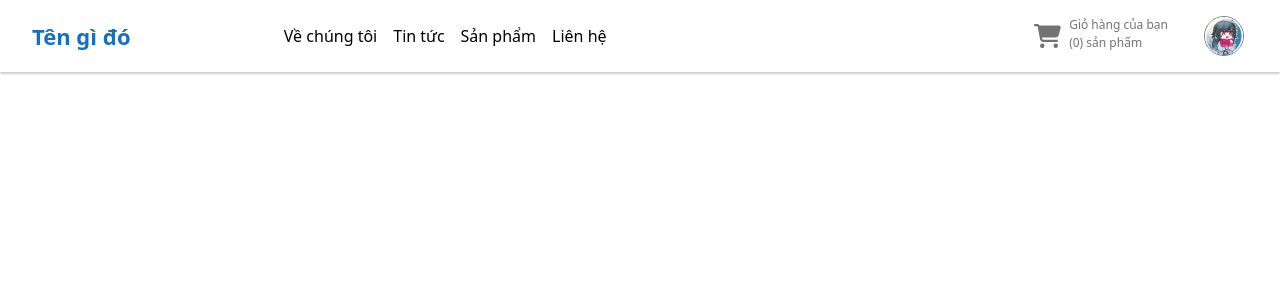
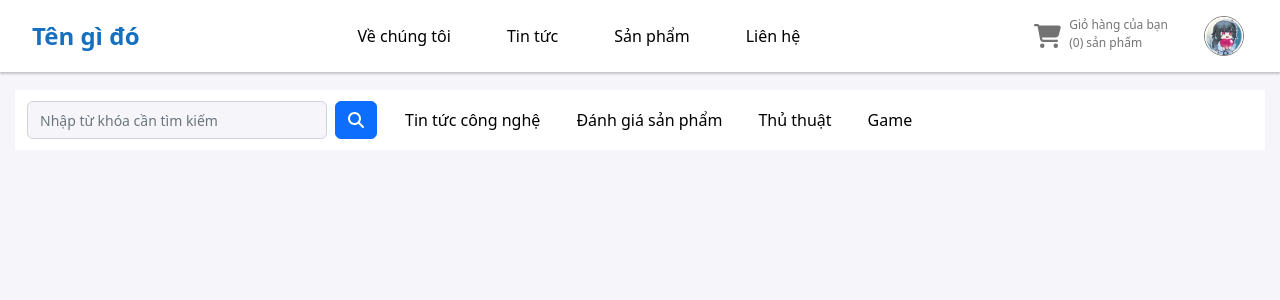
Before and after one commit to perovenus/web-programming, a React (Create React App) app in the folder ltw/: page / in a window 1280 px wide. Shown: the top 300 px of the page. Built offline with nearby package versions, Linux system fonts and the light colour scheme.

Commit message:
Categories bar implement

```diff
--- a/ltw/src/App.js
+++ b/ltw/src/App.js
@@ -1,12 +1,11 @@
 import Home from "./pages/home";
 import Header from "./components/header/Header";
 import CategoriesBar from "./components/categories-bar/CategoriesBar";
+import News from "./pages/news/News";
 
 function App() {
   return (
-    <>
-      <header><Header /></header>
-    </>
+    <News />
   );
 }
 
--- /dev/null
+++ b/ltw/src/components/categories-bar/CategoriesBar.css
@@ -0,0 +1,67 @@
+@media screen and (min-width: 992px) {
+    .categories-bar {
+        padding: 0;
+    }
+
+    .categories-bar .navbar-nav a {
+        position: relative;
+        padding: 10px;
+        margin: 0 20px;
+    }
+
+    .categories-bar .navbar-nav a:after {
+        position: absolute;
+        bottom: 0;
+        left: 0;
+        right: 0;
+        margin: 0 auto;
+        content: '';
+        background-color: black;
+        width: 0%;
+        height: 4px;
+        border-radius: 60px;
+        transition: all .5s;
+    }
+
+    .categories-bar .navbar-nav a:hover::after {
+        width: 60%;
+    }
+}
+
+.categories-bar {
+    background-color: #ffffff;
+    padding: 0;
+}
+
+.categories-bar .form-control {
+    background-color: #F5F5FA;
+    font-size: 12px;
+    width: 210px;
+}
+
+@media screen and (min-width: 500px) {
+    .categories-bar .form-control {
+        width: 300px;
+        font-size: 14px;
+    }
+}
+
+.categories-bar .navbar-nav a {
+    position: relative;
+    color: black;
+    font-weight: 400;
+}
+
+.categories-bar .navbar-nav a:hover {
+    font-weight: 500;
+}
+
+.categories-bar .navbar-nav a {
+    margin: 0 10px;
+}
+
+@media screen and (min-width: 992px) {
+    .categories-bar form {
+        margin-right: 10px;
+    }
+}
--- a/ltw/src/components/categories-bar/CategoriesBar.js
+++ b/ltw/src/components/categories-bar/CategoriesBar.js
@@ -1,20 +1,38 @@
-import React from 'react'
+import React from 'react';
+import { FontAwesomeIcon } from '@fortawesome/react-fontawesome';
+import { faMagnifyingGlass } from '@fortawesome/free-solid-svg-icons';
+import './CategoriesBar.css';
 
 export default function CategoriesBar() {
   return (
-    <ul class="nav nav-tabs">
+    <nav class="navbar navbar-expand-lg categories-bar" id="categories-bar">
+      <div class="container-fluid">
+        <form class="d-flex" role="search">
+          <input class="form-control me-2" type="search" placeholder="Nhập từ khóa cần tìm kiếm" aria-label="Search" />
+          <button type="button" class="btn btn-primary">
+            <FontAwesomeIcon icon={faMagnifyingGlass} />
+          </button>
+        </form>
+        <button class="navbar-toggler" type="button" data-bs-toggle="collapse" data-bs-target="#navbarSupportedContent" aria-controls="navbarSupportedContent" aria-expanded="false" aria-label="Toggle navigation">
+          <span class="navbar-toggler-icon"></span>
+        </button>
+        <div class="collapse navbar-collapse" id="navbarSupportedContent">
+          <ul class="navbar-nav flex-grow-1 pe-3">
             <li class="nav-item">
-        <a class="nav-link active" aria-current="page" href="#">Active</a>
+              <a class="nav-link" aria-current="page" href="#">Tin tức công nghệ</a>
             </li>
             <li class="nav-item">
-        <a class="nav-link" href="#">Link</a>
+              <a class="nav-link" href="#">Đánh giá sản phẩm</a>
             </li>
             <li class="nav-item">
-        <a class="nav-link" href="#">Link</a>
+              <a class="nav-link" href="#">Thủ thuật</a>
             </li>
             <li class="nav-item">
-        <a class="nav-link disabled">Disabled</a>
+              <a class="nav-link" href="#">Game</a>
             </li>
           </ul>
+        </div>
+      </div>
+    </nav>
   )
 }
--- a/ltw/src/components/header/Header.css
+++ b/ltw/src/components/header/Header.css
@@ -1,14 +1,15 @@
 @media screen and (min-width: 992px) {
-    .navbar {
+    .fixed-top {
         padding: 0;
     }
 
-    .navbar .navbar-nav a {
+    .fixed-top .navbar-nav a {
         position: relative;
         padding: 1em;
+        margin: 0 20px;
     }
 
-    .navbar .navbar-nav a:after {
+    .fixed-top .navbar-nav a:after {
         position: absolute;
         bottom: 0;
         left: 0;
@@ -21,7 +22,7 @@
         transition: all .5s;
     }
 
-    .navbar .navbar-nav a:hover::after {
+    .fixed-top .navbar-nav a:hover::after {
         width: 100%;
     }
 
@@ -41,24 +42,25 @@
     }
 }
 
-.navbar {
+.fixed-top {
     background-color: #ffffff;
     box-shadow: 0 2px 2px 0 rgba(0, 0, 0, 0.2);
 }
 
-.navbar .navbar-brand {
+.fixed-top .navbar-brand {
     color: #176FC0;
     font-weight: 600;
-    font-size: 22px;
+    font-size: 24px;
     padding-left: 20px;
 }
 
-.navbar .nav-item a {
+.fixed-top .nav-item a {
     color: black;
+    font-weight: 500;
 }
 
-.navbar .nav-item a:hover {
-    font-weight: 500;
+.fixed-top .nav-item a:hover {
+    font-weight: 600;
     color: #176FC0;
 }
 
--- a/ltw/src/components/header/Header.js
+++ b/ltw/src/components/header/Header.js
@@ -7,9 +7,9 @@ export default function Header() {
   var loginStat = true;
 
   return (
-    <nav class="navbar navbar-expand-lg fixed-top" id="navbar">
+    <nav class="navbar navbar-expand-lg fixed-top">
       <div class="container-fluid">
-        <a class="navbar-brand" href="#" id="navbar-brand">Tên gì đó</a>
+        <a class="navbar-brand" href="#">Tên gì đó</a>
         <button class="navbar-toggler" type="button" data-bs-toggle="offcanvas" data-bs-target="#offcanvasNavbar" aria-controls="offcanvasNavbar">
           <span class="navbar-toggler-icon"></span>
         </button>
@@ -19,7 +19,7 @@ export default function Header() {
             <button type="button" class="btn-close" data-bs-dismiss="offcanvas" aria-label="Close"></button>
           </div>
           <div class="offcanvas-body">
-            <ul class="navbar-nav justify-content-center flex-grow-1 pe-3" id="navbar-nav">
+            <ul class="navbar-nav justify-content-end flex-grow-1 pe-3" id="navbar-nav">
               <li class="nav-item">
                 <a class="nav-link" aria-current="page" href="#">Về chúng tôi</a>
               </li>
--- a/ltw/src/pages/home.js
+++ b/ltw/src/pages/home.js
@@ -1,44 +1,12 @@
 import Carousel from "../components/carousel";
 import background from "../assets/images/background.jpg";
 import background1 from "../assets/images/background.svg";
+import Header from "../components/header/Header";
 import '../assets/css/home.css';
 function Home() {
   return (
     <div className="home">
-      <div className="home-header">
-        <ul>
-          <li>
-            <a href="#">
-              <span>Home</span>
-            </a>
-          </li>
-          <li>
-            <a href="#">
-              <span>About</span>
-            </a>
-          </li>
-          <li>
-            <a href="#">
-              <span>News</span>
-            </a>
-          </li>
-          <li>
-            <a href="#">
-              <span>Product</span>
-            </a>
-          </li>
-          <li>
-            <a href="#">
-              <span>Contact</span>
-            </a>
-          </li>
-          <li>
-            <a href="#">
-              <span>Signin</span>
-            </a>
-          </li>
-        </ul>
-      </div>
+      <header><Header /></header>
       <div className="home-container">
         <div className="home-container-image">
           <img src={background1} alt="background" />
--- /dev/null
+++ b/ltw/src/pages/news/News.css
@@ -0,0 +1,11 @@
+.body {
+    padding: 90px 15px 0 15px;
+    background-color: #F5F5FA;
+    height: 1200px;
+}
+
+@media screen and (max-width: 992px) {
+    .body {
+        padding: 70px 10px 0 10px;
+    }
+}
--- /dev/null
+++ b/ltw/src/pages/news/News.js
@@ -0,0 +1,14 @@
+import React from 'react';
+import Header from '../../components/header/Header';
+import CategoriesBar from '../../components/categories-bar/CategoriesBar';
+import './News.css'
+export default function News() {
+  return (
+    <>
+      <header><Header /></header>
+      <div class="body">
+        <CategoriesBar />
+      </div>
+    </>
+  )
+}
```
Lines whose indentation alone changed are shown as unchanged.
